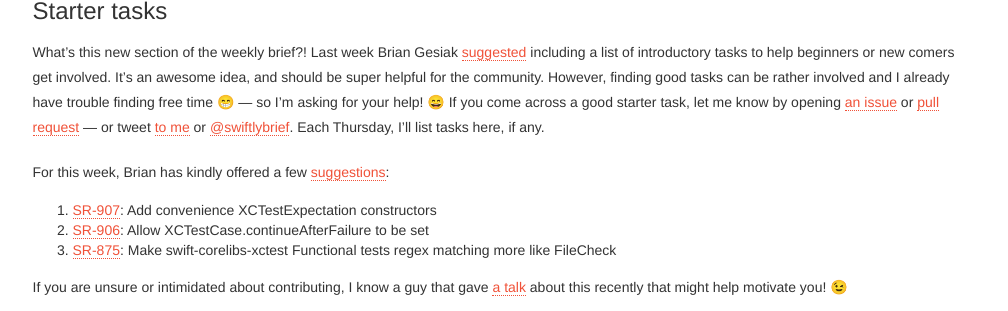
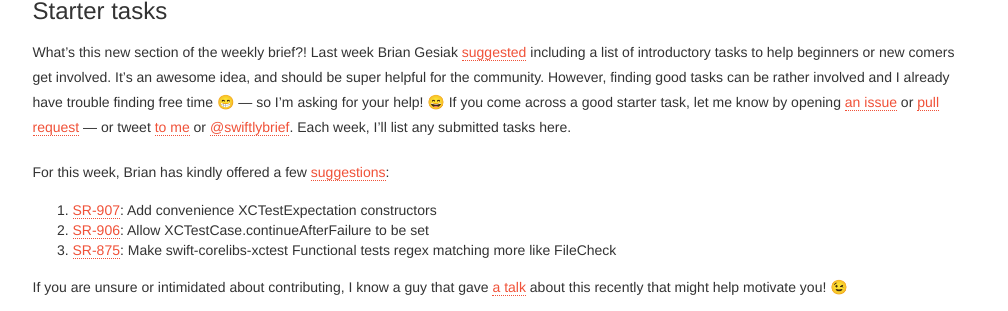
Before and after one commit to SwiftWeekly/swiftweekly.github.io, a Jekyll site: the page built from _posts/2016-03-10-issue-13.md, in a window 1280 px wide and 900 px high, scrolled down 338 px. Shown: the part 141-452 px from the top of the window, without its empty margins (135-1143 px from the left). Built offline with Jekyll 4.4.1, drawn with Linux system fonts in a browser that asks for light colours; nearby versions of some CDN libraries.

Commit message:
edits to issue 13

```diff
--- a/_posts/2016-03-10-issue-13.md
+++ b/_posts/2016-03-10-issue-13.md
@@ -10,7 +10,7 @@ Welcome to issue #13 of the weekly brief! This week Apple released beta 6 of iOS
 
 ### Starter tasks
 
-What's this new section of the weekly brief?! Last week Brian Gesiak [suggested](https://twitter.com/modocache/status/704461870627844096) including a list of introductory tasks to help beginners or new comers get involved. It's an awesome idea, and should be super helpful for the community. However, finding good tasks can be rather involved and I already have trouble finding free time 😁 &mdash; so I'm asking for your help! 😄 If you come across a good starter task, let me know by opening [an issue]({{ site.links.issue }}) or [pull request]({{ site.links.pull }}) &mdash; or tweet [to me](https://twitter.com/jesse_squires) or [@swiftlybrief]({{ site.links.twitter }}). Each Thursday, I'll list tasks here, if any.
+What's this new section of the weekly brief?! Last week Brian Gesiak [suggested](https://twitter.com/modocache/status/704461870627844096) including a list of introductory tasks to help beginners or new comers get involved. It's an awesome idea, and should be super helpful for the community. However, finding good tasks can be rather involved and I already have trouble finding free time 😁 &mdash; so I'm asking for your help! 😄 If you come across a good starter task, let me know by opening [an issue]({{ site.links.issue }}) or [pull request]({{ site.links.pull }}) &mdash; or tweet [to me](https://twitter.com/jesse_squires) or [@swiftlybrief]({{ site.links.twitter }}). Each week, I'll list any submitted tasks here.
 
 For this week, Brian has kindly offered a few [suggestions](https://twitter.com/modocache/status/707819290175651841):
 
```
